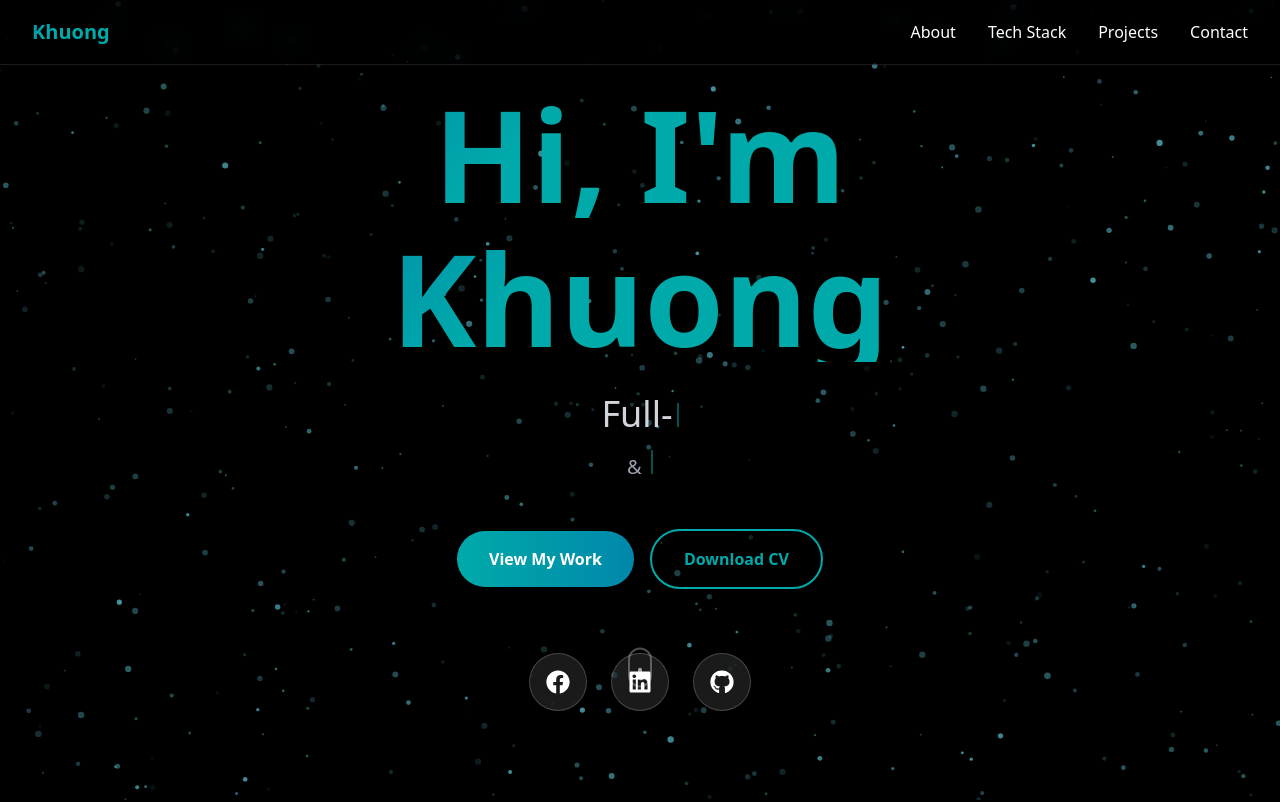
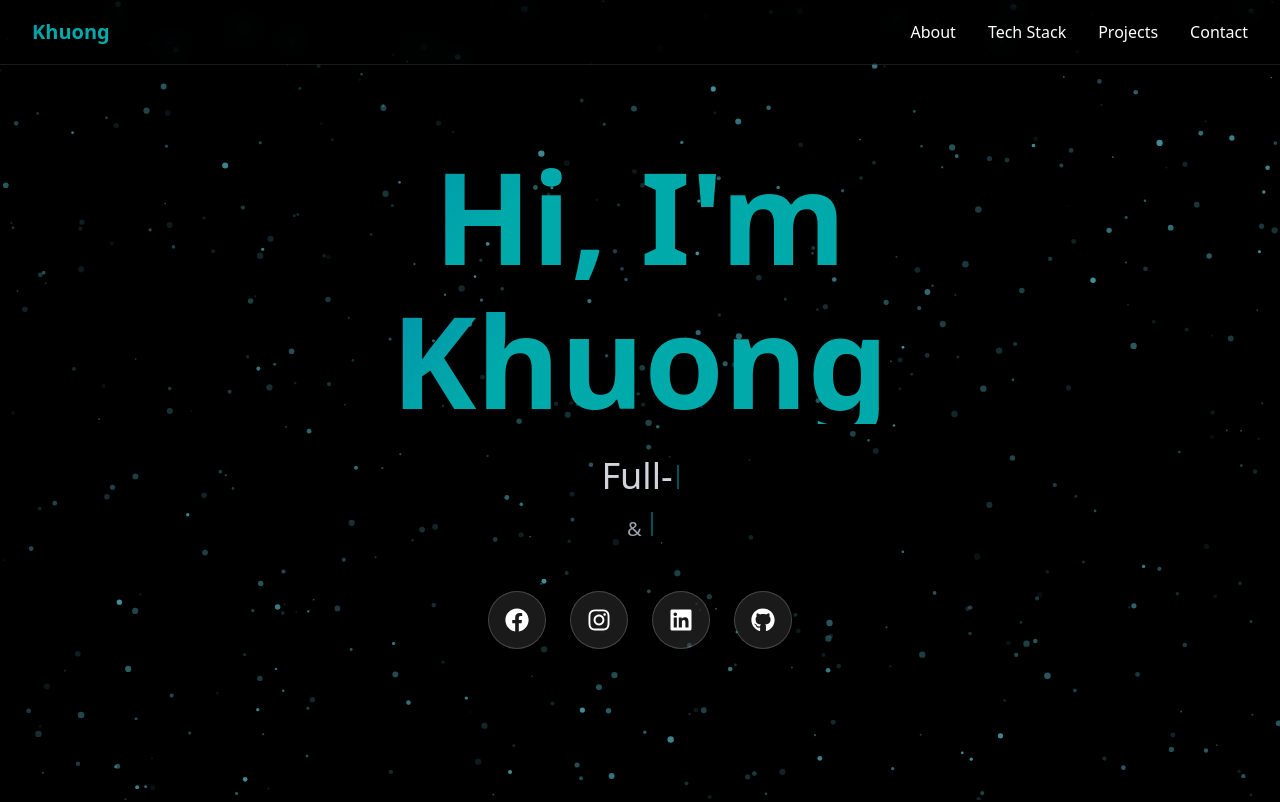
Before and after one commit to truongvinhkhuong/khuong-prof, a Next.js app: page / in a window 1280 px wide. Shown: the top 802 px of the page. Built offline with nearby package versions, Linux system fonts and the light colour scheme.

Commit message:
fix hero section

```diff
--- a/app/page.tsx
+++ b/app/page.tsx
@@ -5,7 +5,7 @@ import { useEffect, useState } from "react"
 import { StarsBackgroundDemo } from "@/components/StarsBackgroundDemo"
 import {
   FaFacebook,
-  FaLinkedin,
+  FaInstagram,
   FaGithub,
   FaJava,
   FaPython,
@@ -13,6 +13,7 @@ import {
   FaDocker,
   FaGitAlt,
   FaFigma,
+  FaLinkedin,
 } from "react-icons/fa"
 import {
   SiSpring,
@@ -210,7 +211,7 @@ export default function Portfolio() {
             initial={{ opacity: 0, y: 20 }}
             animate={{ opacity: 1, y: 0 }}
             transition={{ duration: 0.8, delay: 1 }}
-            className="flex flex-col sm:flex-row gap-4 justify-center items-center mb-16"
+            className="flex hidden flex-col sm:flex-row gap-4 justify-center items-center mb-16"
           >
             <motion.button
               whileHover={{ scale: 1.05, y: -2 }}
@@ -245,6 +246,16 @@ export default function Portfolio() {
             >
               <FaFacebook className="w-6 h-6 text-white group-hover:text-[#1877f2] transition-colors" />
             </motion.a>
+            <motion.a
+              href="https://instagram.com/tr.vinhkhuong"
+              target="_blank"
+              rel="noopener noreferrer"
+              whileHover={{ scale: 1.2, y: -5, rotate: 5 }}
+              whileTap={{ scale: 0.9 }}
+              className="p-4 bg-white/10 backdrop-blur-md rounded-full border border-white/20 hover:border-[#f5daf1] hover:bg-[#f5daf1]/20 transition-all duration-300 group"
+            >
+              <FaInstagram className="w-6 h-6 text-white group-hover:text-[#f25adb] transition-colors" />
+            </motion.a>
 
             <motion.a
               href="https://linkedin.com/in/khuong-truong-5b808a268"
@@ -258,7 +269,7 @@ export default function Portfolio() {
             </motion.a>
 
             <motion.a
-              href="https://github.com/your-username"
+              href="https://github.com/khuong2924"
               target="_blank"
               rel="noopener noreferrer"
               whileHover={{ scale: 1.2, y: -5, rotate: 5 }}
@@ -269,25 +280,7 @@ export default function Portfolio() {
             </motion.a>
           </motion.div>
 
-          {/* Scroll indicator */}
-          <motion.div
-            initial={{ opacity: 0 }}
-            animate={{ opacity: 1 }}
-            transition={{ duration: 1, delay: 2 }}
-            className="absolute bottom-8 left-1/2 transform -translate-x-1/2"
-          >
-            <motion.div
-              animate={{ y: [0, 10, 0] }}
-              transition={{ duration: 2, repeat: Infinity }}
-              className="w-6 h-10 border-2 border-white/30 rounded-full flex justify-center"
-            >
-              <motion.div
-                animate={{ y: [0, 12, 0] }}
-                transition={{ duration: 2, repeat: Infinity }}
-                className="w-1 h-3 bg-white/60 rounded-full mt-2"
-              />
-            </motion.div>
-          </motion.div>
+
         </div>
       </section>
 
```
